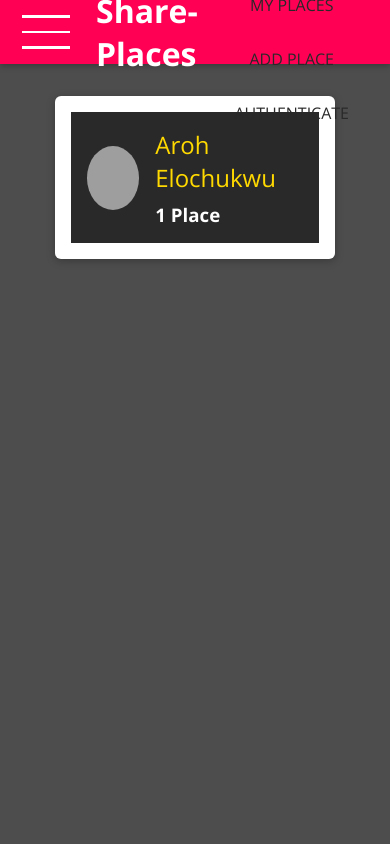
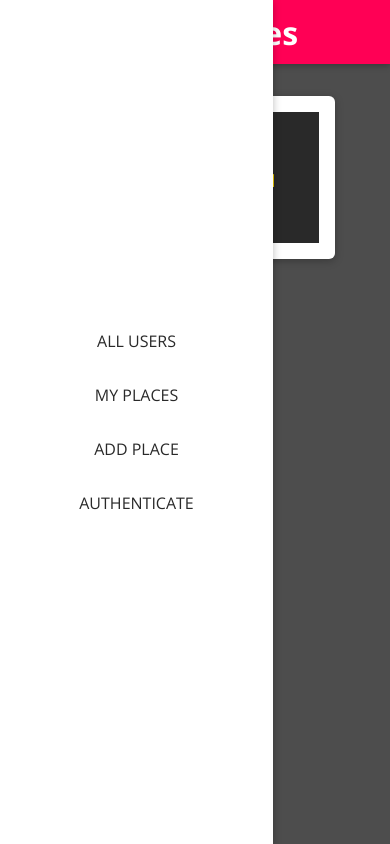
Before and after one commit to aroh-elochukwu/share-places, a React (Create React App) app in the folder frontend/: page / in a window 390 px wide. Built offline with nearby package versions, Linux system fonts and the light colour scheme; grey boxes are pictures that could not be loaded.

Commit message:
implement basic desktop and mobile navigation

```diff
--- a/frontend/src/shared/components/Navigation/MainNavigation.jsx
+++ b/frontend/src/shared/components/Navigation/MainNavigation.jsx
@@ -4,10 +4,17 @@
 
 import MainHeader from './MainHeader';
 import NavLinks from "./NavLinks";
+import SideDrawer from "./SideDrawer";
 import styles from './MainNavigation.module.css';
 
 const MainNavigation = props => {
   return (
+    <React.Fragment>
+      <SideDrawer>
+        <nav className={styles['main-navigation__drawer-nav']}>
+          <NavLinks/>
+        </nav>
+      </SideDrawer>
       <MainHeader>
         <button className={styles['main-navigation__menu-btn']} >
           <span/>
@@ -17,10 +24,13 @@
         <h1 className={styles['main-navigation__title']}>
           <Link to={'/'}>Share-Places</Link>
         </h1>
-      <nav>
+        <nav className={styles['main-navigation__header-nav']}>
           <NavLinks/>
         </nav>
       </MainHeader>
+
+    </React.Fragment>
+
   );
 }
 
--- a/frontend/src/shared/components/Navigation/SideDrawer.jsx
+++ b/frontend/src/shared/components/Navigation/SideDrawer.jsx
@@ -0,0 +1,14 @@
+import React from "react";
+
+import styles from './SideDrawer.module.css';
+
+
+const SideDrawer = props => {
+  return (
+    <aside className={styles['side-drawer']}>
+      {props.children}
+    </aside>
+   );
+}
+
+export default SideDrawer;
--- a/frontend/src/shared/components/Navigation/SideDrawer.module.css
+++ b/frontend/src/shared/components/Navigation/SideDrawer.module.css
@@ -0,0 +1,10 @@
+.side-drawer {
+  position: fixed;
+  left: 0;
+  top: 0;
+  z-index: 100;
+  height: 100vh;
+  width: 70%;
+  background: white;
+  box-shadow: 0 2px 8px rgba(0, 0, 0, 0.26);
+}
```
Lines whose indentation alone changed are shown as unchanged.
